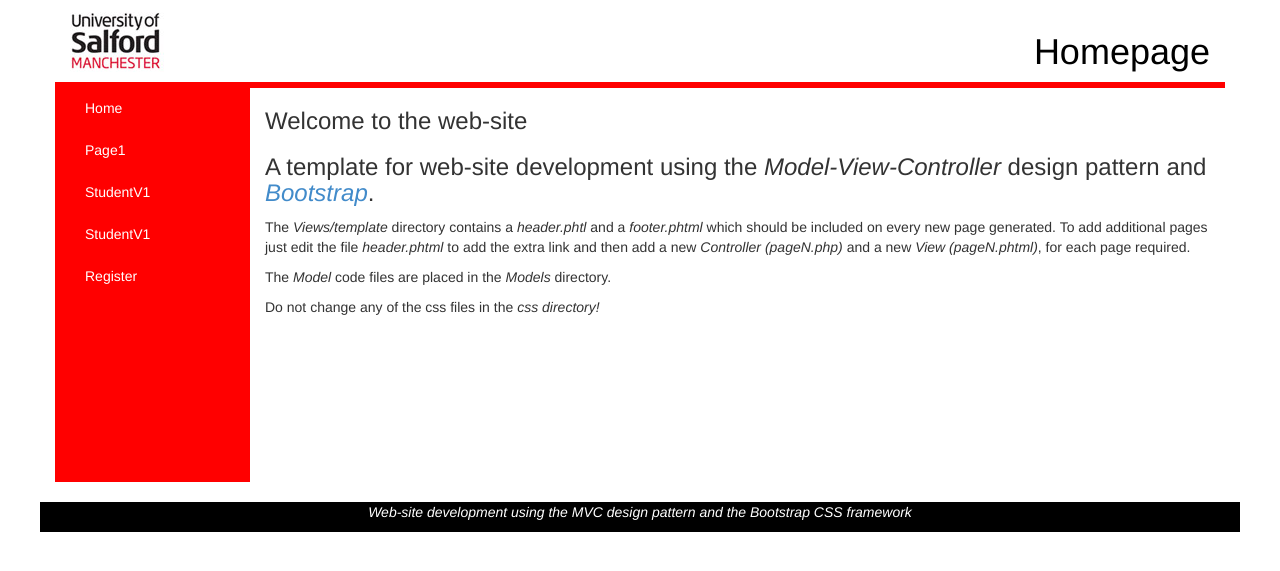
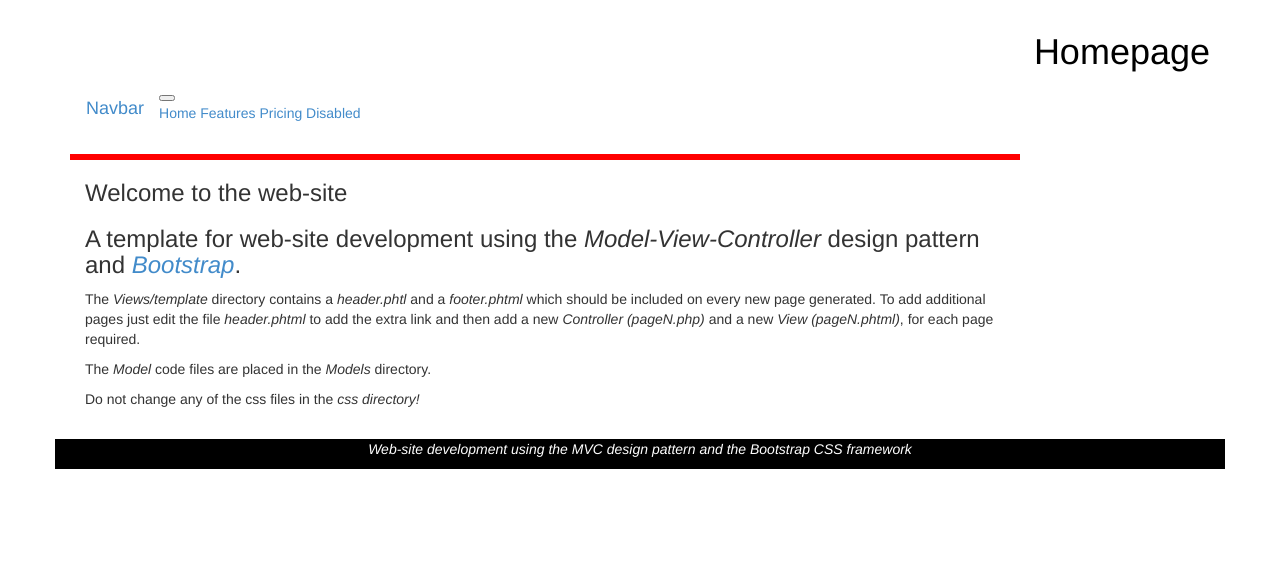
Before and after one commit to dateiharoon/commerce, a PHP site: page /index.php in a window 1280 px wide. Shown: the top 571 px of the page. Run offline with PHP 8.4, Linux system fonts and the light colour scheme; some libraries are stand-ins or nearby versions.

Commit message:
changed navbar in header.phtml

```diff
--- a/Views/template/header.phtml
+++ b/Views/template/header.phtml
@@ -22,22 +22,28 @@
 <div class="container">
         <div  class="row">
             <div id="title" class="col-xs-12">
-                <img src="images/new_uos_logo.jpg" alt="Salford University" />
+
                     <div class="pull-right"> <h1><?php echo $view->pageTitle ?> </h1></div>
 
             </div>
         </div>
 
 
-    <div class="row">
-        <div id="menu" class="col-xs-6 col-sm-3 col-md-2">
-        <ul class="nav navbar_default nav-stacked">
-            <li><a href="index.php">Home</a></li>
-            <li><a href="page1.php">Page1</a></li>
-            <li><a href="studentISv1.php">StudentV1</a></li>
-            <li><a href="studentISv2.php">StudentV1</a></li>
-            <li><a href="register.php">Register</a></li>
-        </ul>
-       </div>
+        <nav class="navbar navbar-expand-lg navbar-light bg-light">
+  <div class="container-fluid">
+    <a class="navbar-brand" href="#">Navbar</a>
+    <button class="navbar-toggler" type="button" data-bs-toggle="collapse" data-bs-target="#navbarNavAltMarkup" aria-controls="navbarNavAltMarkup" aria-expanded="false" aria-label="Toggle navigation">
+      <span class="navbar-toggler-icon"></span>
+    </button>
+    <div class="collapse navbar-collapse" id="navbarNavAltMarkup">
+      <div class="navbar-nav">
+        <a class="nav-link active" aria-current="page" href="#">Home</a>
+        <a class="nav-link" href="#">Features</a>
+        <a class="nav-link" href="#">Pricing</a>
+        <a class="nav-link disabled" href="#" tabindex="-1" aria-disabled="true">Disabled</a>
+      </div>
+    </div>
+  </div>
+</nav>
 
     <div id="content" class="col-xs-6 col-sm-9 col-md-10">
```
